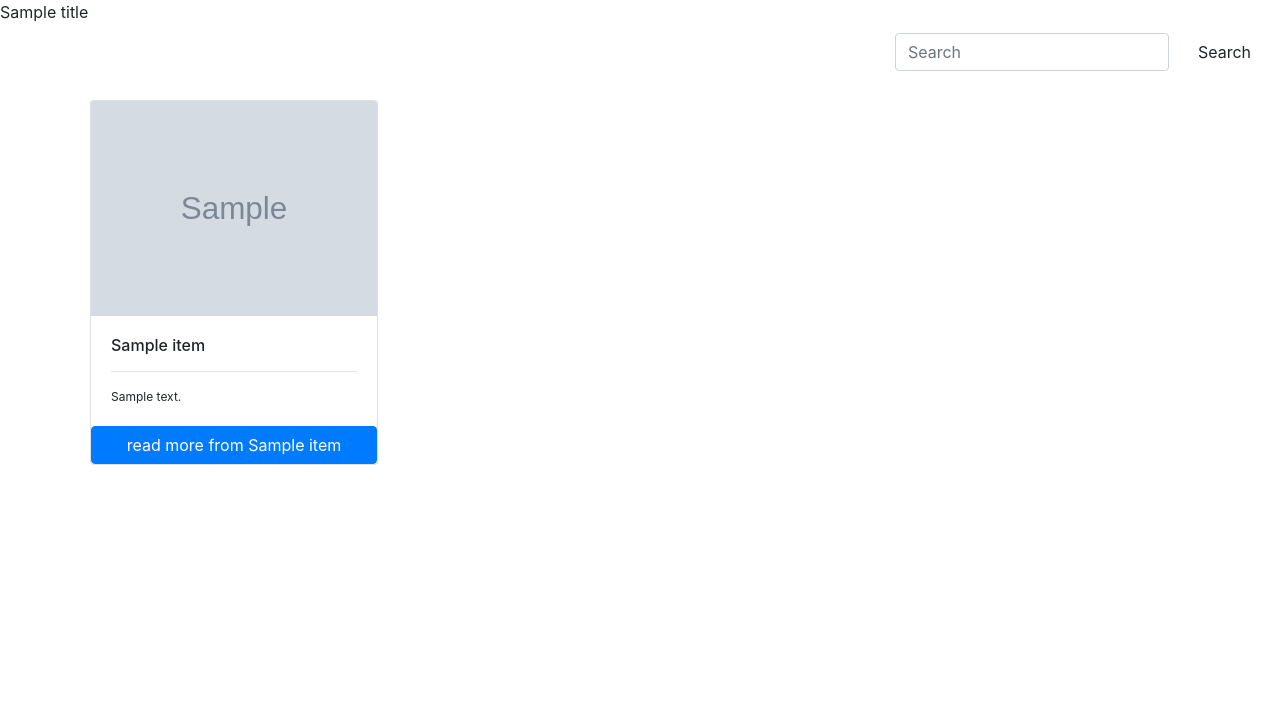
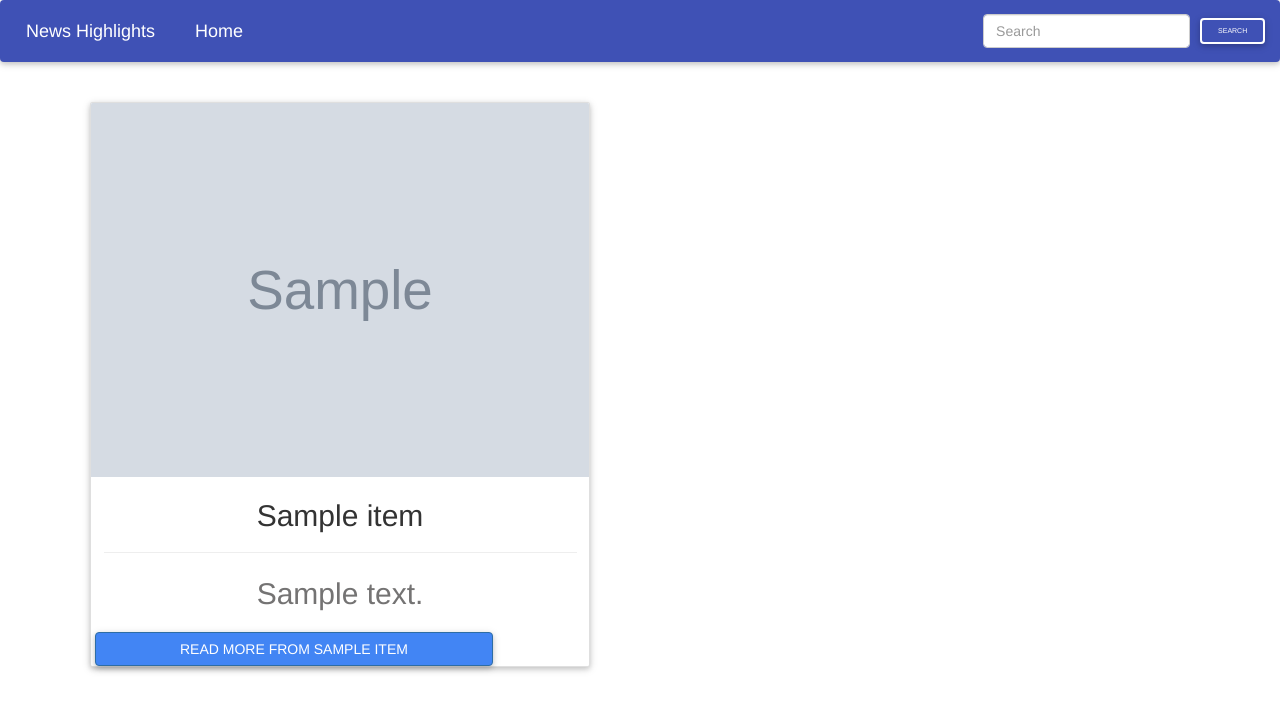
Before and after one commit to JacqulineWangu/News_Highlight, a Flask app: template app/templates/sources.html in a window 1280 px wide. Shown: the top 712 px of the page. Run offline with Flask 2, Linux system fonts and the light colour scheme; the template is opened without the code that fills it: most values are stand-ins (such as "Sample title", 1, 10 or a date in 2020); grey boxes marked "Sample" are stand-in pictures; some libraries are stand-ins or nearby versions.

Commit message:
added some styling in the cards and the font size for good visual impression

```diff
--- a/app/__init__.py
+++ b/app/__init__.py
@@ -15,6 +15,7 @@
     # Intializing flask extensions
     bootstrap.init_app(app)
 
+
     # Will add the views and forms
 
     # Registering the blueprint
--- a/app/static/index.css
+++ b/app/static/index.css
@@ -1,9 +1,13 @@
-.card {
+#card {
     border-block-end-style: solid!important;
     border-block-end-color: olive!important;
 }
 
-.button:hover {
+#button:hover {
     color: aqua!important;
     size: 20%!important;
 }
+
+#bodyc {
+    background-color: burlywood!important;
+}
--- a/app/templates/base.html
+++ b/app/templates/base.html
@@ -1,3 +1,4 @@
+{% extends 'bootstrap/base.html'%}
 <!DOCTYPE html>
 <html lang="en">
 <head>
@@ -18,8 +19,8 @@
 
     {% block content %}
     {% endblock %}
-    <script src="https://code.jquery.com/jquery-3.3.1.slim.min.js" integrity="sha384-q8i/X+965DzO0rT7abK41JStQIAqVgRVzpbzo5smXKp4YfRvH+8abtTE1Pi6jizo" crossorigin="anonymous"></script>
+    <!-- <script src="https://code.jquery.com/jquery-3.3.1.slim.min.js" integrity="sha384-q8i/X+965DzO0rT7abK41JStQIAqVgRVzpbzo5smXKp4YfRvH+8abtTE1Pi6jizo" crossorigin="anonymous"></script>
     <script src="https://cdnjs.cloudflare.com/ajax/libs/popper.js/1.14.7/umd/popper.min.js" integrity="sha384-UO2eT0CpHqdSJQ6hJty5KVphtPhzWj9WO1clHTMGa3JDZwrnQq4sF86dIHNDz0W1" crossorigin="anonymous"></script>
-    <script src="https://stackpath.bootstrapcdn.com/bootstrap/4.3.1/js/bootstrap.min.js" integrity="sha384-JjSmVgyd0p3pXB1rRibZUAYoIIy6OrQ6VrjIEaFf/nJGzIxFDsf4x0xIM+B07jRM" crossorigin="anonymous"></script>
+    <script src="https://stackpath.bootstrapcdn.com/bootstrap/4.3.1/js/bootstrap.min.js" integrity="sha384-JjSmVgyd0p3pXB1rRibZUAYoIIy6OrQ6VrjIEaFf/nJGzIxFDsf4x0xIM+B07jRM" crossorigin="anonymous"></script> -->
 </body>
 </html>
--- a/app/templates/macros.html
+++ b/app/templates/macros.html
@@ -2,7 +2,7 @@
 
 
 {% for headline in headlines %}
-<div class="col-xs-12 col-sm-4 col-md-2 col-lg-2 movie-card">
+<div class="col-xs-12 col-sm-4 col-md-2 col-lg-2 news-card">
     <img src="{{ headline.urlToImage }}" alt="" class="img-responsive">
 
     <p>{{headline.title}}</p>
--- a/app/templates/navbar.html
+++ b/app/templates/navbar.html
@@ -1,6 +1,7 @@
 
 <nav class="navbar navbar-dark indigo">
     <a class="navbar-brand" href="#">News Highlights</a>
+    <a class="navbar-brand" href="/">Home</a>
     <form class="form-inline my-2 my-lg-0 ml-auto" autocomplete="off">
         <input class="form-control" type="search" placeholder="Search" aria-label="Search" name="news_query">
         <button class="btn btn-outline-white btn-md my-2 my-sm-0 ml-3" type="submit">Search</button>
--- a/app/templates/sources.html
+++ b/app/templates/sources.html
@@ -1,17 +1,30 @@
 {% extends 'base.html' %}
+
+{% block styles %}
+
+<link href="https://cdnjs.cloudflare.com/ajax/libs/twitter-bootstrap/4.3.1/css/bootstrap.min.css" rel="stylesheet">
+<link href="https://cdnjs.cloudflare.com/ajax/libs/mdbootstrap/4.7.6/css/mdb.min.css" rel="stylesheet">
+<link rel="stylesheet" href="https://stackpath.bootstrapcdn.com/bootstrap/4.3.1/css/bootstrap.min.css"
+    integrity="sha384-ggOyR0iXCbMQv3Xipma34MD+dH/1fQ784/j6cY/iJTQUOhcWr7x9JvoRxT2MZw1T" crossorigin="anonymous">
+{{ super() }}
+
+<link rel="stylesheet" href="{{url_for('static',filename='css/index.css')}}">
+
+{% endblock %}
+
 {% block content %}
 
 <div class="container">
     <div class="row">
         {% for item in article_data %}
-        <div class="card" style="width: 18rem; margin: 20px;">
+        <div class="card" style="width: 50rem; margin: 20px;">
             <img src="{{ item.urlToImage }}" alt="{{item.title | truncate(15)}}" class="card-img-top">
             <div class="card-body">
-                <h5 style="font-size: 16px; text-align: justify;" class="card-title">{{item.title}}</h5>
+                <h5 style="font-size: 30px; text-align: center;" class="card-title">{{item.title}}</h5>
                 <hr>
-                <p style="font-size: 12px; text-align: justify;" class="card-text">{{item.content}}</p>
+                <p style="font-size: 30px; text-align: center;" class="card-text">{{item.content}}</p>
             </div>
-            <a href="{{item.url}}" style="width: 100%" class="btn btn-primary">read more from {{item.title | truncate(10)}}</a>
+            <a href="{{item.url}}" style="width: 80%" class="btn btn-primary">read more from {{item.title | truncate(10)}}</a>
         </div>
         <br>
         {% endfor %}
```
Also changed, not shown: app/templates/index.html (+4 -4 lines).
